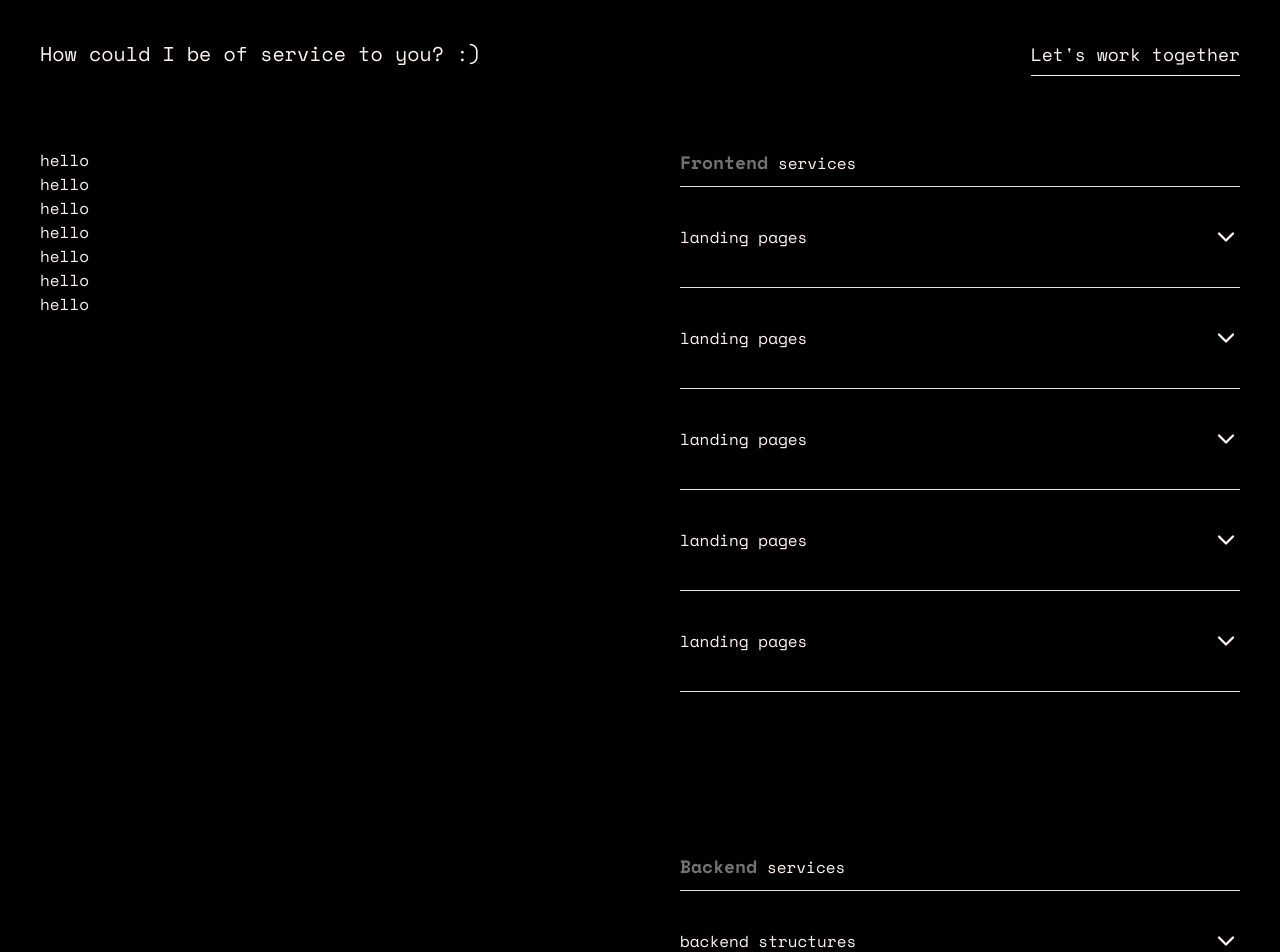
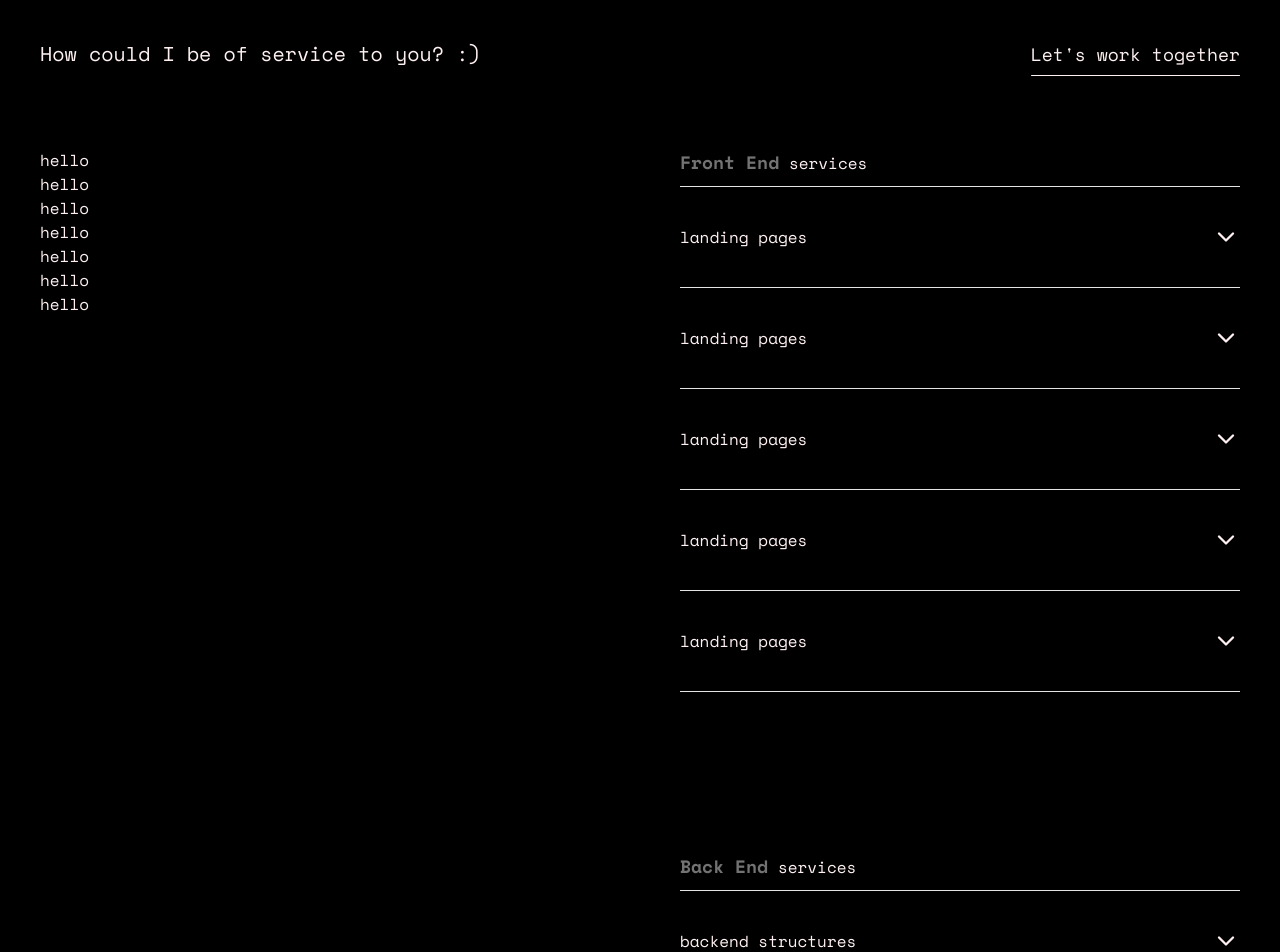
Before and after one commit to miraclemenikelechi/miraclemenikelechi, a React (Vite) app: page / in a window 1280 px wide. Shown: the top 952 px of the page. Built offline with nearby package versions, Linux system fonts and the light colour scheme.

Commit message:
:art: refactor service rendering; create a new service component and update desktop services view; enhance fallback UI in suspense

```diff
--- a/src/App.tsx
+++ b/src/App.tsx
@@ -5,8 +5,14 @@ const DesktopView = React.lazy(() => import("./views/desktop"));
 const MobileView = React.lazy(() => import("./views/mobile"));
 
 export default function AWOLOWO() {
+	const fallback = (
+		<div className="flex items-center justify-center h-screen text-xs font-space-mono">
+			Hello WOrld ;)
+		</div>
+	);
+
 	return (
-		<React.Suspense fallback={<div>Loading...</div>}>
+		<React.Suspense fallback={fallback}>
 			{useBreakpoint({ bp: "tablet", type: "max" }) ? (
 				<MobileView />
 			) : (
--- a/src/assets/styles/components/desktop.scss
+++ b/src/assets/styles/components/desktop.scss
@@ -31,9 +31,6 @@ $element: desktop;
 //     }
 // }
 
-##{$element} {
-}
-
 ##{$element} header {
     aside {
         &:last-of-type {
--- /dev/null
+++ b/src/components/service.tsx
@@ -0,0 +1,45 @@
+import { SERVICES } from "@/assets/data/service";
+import {
+	Accordion,
+	AccordionContent,
+	AccordionItem,
+	AccordionTrigger,
+} from "@/components/ui/accordion";
+import { Service } from "@/types";
+
+interface RenderServicesProps {
+	type: "frontend" | "backend";
+}
+
+export default function Component({ type }: RenderServicesProps) {
+	const services = type === "frontend" ? SERVICES.FRONTEND : SERVICES.BACKEND;
+
+	const displayTitle = { frontend: "front end", backend: "back end" }[type];
+
+	return (
+		<article>
+			<h4 className="border-b pb-2.5">
+				<b className="text-lg capitalize text-muted-foreground">{displayTitle}</b>{" "}
+				services
+			</h4>
+
+			<Accordion
+				type="single"
+				collapsible
+			>
+				{services.map((value: Service, index: number) => (
+					<AccordionItem
+						key={index}
+						value={`item-${index}`}
+						className="py-5"
+					>
+						<AccordionTrigger className="outline-none hover:no-underline">
+							{value.title}
+						</AccordionTrigger>
+						<AccordionContent>{value.description}</AccordionContent>
+					</AccordionItem>
+				))}
+			</Accordion>
+		</article>
+	);
+}
--- a/src/types/index.ts
+++ b/src/types/index.ts
@@ -1,2 +1,7 @@
 export type BreakpointKey = "mobile" | "tablet";
 export type BreakpointType = "min" | "max";
+
+export interface Service {
+	title: string;
+	description: string;
+}
--- a/src/views/desktop-services.tsx
+++ b/src/views/desktop-services.tsx
@@ -1,56 +1,11 @@
-import { SERVICES } from "../assets/data/service";
-import {
-	Accordion,
-	AccordionContent,
-	AccordionItem,
-	AccordionTrigger,
-} from "@/components/ui/accordion";
+import React from "react";
+import Services from "@/components/service";
 
 export default function Component() {
 	return (
-		<>
-			<RenderServices type="frontend" />
-			<RenderServices type="backend" />
-		</>
+		<React.Fragment>
+			<Services type="frontend" />
+			<Services type="backend" />
+		</React.Fragment>
 	);
 }
-
-interface Service {
-	title: string;
-	description: string;
-}
-
-interface RenderServicesProps {
-	type: "frontend" | "backend";
-}
-
-function RenderServices({ type }: RenderServicesProps) {
-	const services = type === "frontend" ? SERVICES.FRONTEND : SERVICES.BACKEND;
-
-	return (
-		<article>
-			<h4 className="border-b pb-2.5">
-				<b className="text-lg capitalize text-muted-foreground">{type}</b>{" "}
-				services
-			</h4>
-
-			<Accordion
-				type="single"
-				collapsible
-			>
-				{services.map((value: Service, index: number) => (
-					<AccordionItem
-						key={index}
-						value={`item-${index}`}
-						className="py-5"
-					>
-						<AccordionTrigger className="outline-none hover:no-underline">
-							{value.title}
-						</AccordionTrigger>
-						<AccordionContent>{value.description}</AccordionContent>
-					</AccordionItem>
-				))}
-			</Accordion>
-		</article>
-	);
-}
```
